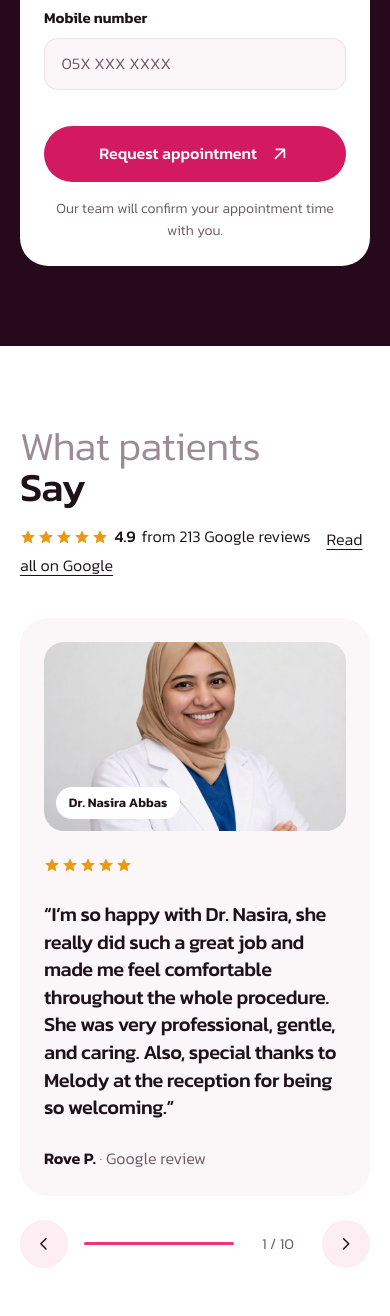
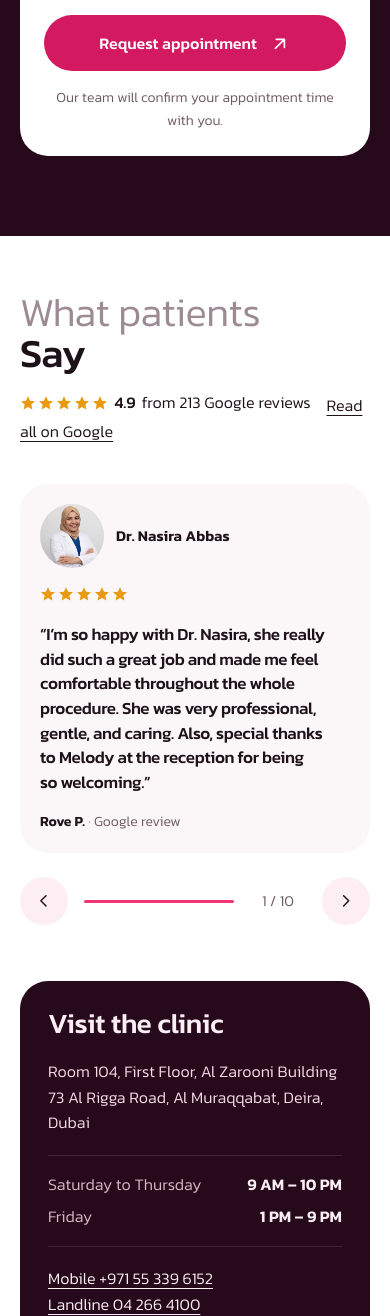
Before and after one commit to hasheebdentalclinic-sudo/Pearlecent-Shifah-Medical-Center-, a PHP site: page / in a window 390 px wide. Shown: the part 4840-6156 px from the top of the page. Run offline with PHP 8.4, Linux system fonts and the light colour scheme.

Commit message:
Mobile: smaller hero and compact reviews
Co-Authored-By: Claude Opus 5.5 <noreply@anthropic.com>
Claude-Session: https://claude.ai/code/session_017qCPQQxzanc4XPe6tqL491

```diff
--- a/about.html
+++ b/about.html
@@ -12,7 +12,7 @@
 <link rel="icon" href="assets/img/mark.svg" type="image/svg+xml">
 <link rel="preload" href="assets/fonts/anton-400.woff2" as="font" type="font/woff2" crossorigin>
 <link rel="preload" href="assets/fonts/kanit-300.woff2" as="font" type="font/woff2" crossorigin>
-<link rel="stylesheet" href="assets/css/site.css?v=18">
+<link rel="stylesheet" href="assets/css/site.css?v=19">
 <script>document.documentElement.classList.add('js')</script>
 <script type="application/ld+json">{"@context":"https://schema.org","@type":"Dentist","name":"Pearlecent Shifah Medical Center L.L.C.","telephone":"+971 55 339 6152","address":{"@type":"PostalAddress","streetAddress":"Room 104, Al Zarooni Building, 73 Al Rigga Road","addressLocality":"Deira, Dubai","addressCountry":"AE"},"geo":{"@type":"GeoCoordinates","latitude":25.2624015,"longitude":55.3266563},"openingHours":["Sa-Th 09:00-22:00","Fr 13:00-21:00"],"sameAs":["https://www.instagram.com/pearlescent_dental","https://www.tiktok.com/@pearlecentshifah"]}</script>
 </head>
@@ -166,6 +166,6 @@
     <p><a href="about.html">About</a><a href="treatments.html">Treatments</a><a href="index.html#visit">Contact</a></p></div>
 </footer>
 <a class="wa-float" href="https://wa.me/971553396152" target="_blank" rel="noopener" data-wa-float aria-label="Chat with Pearlecent"><svg viewBox="0 0 24 24" aria-hidden="true"><path d="M4 5.5A2.5 2.5 0 0 1 6.5 3h11A2.5 2.5 0 0 1 20 5.5v8a2.5 2.5 0 0 1-2.5 2.5H10l-4.2 3.6c-.5.4-1.3.1-1.3-.6V16A2.5 2.5 0 0 1 4 13.5z" fill="none" stroke="currentColor" stroke-width="1.8" stroke-linejoin="round"/><path d="M8.5 8.5h7M8.5 11.5h4.5" stroke="currentColor" stroke-width="1.8" stroke-linecap="round"/></svg><span>Chat with us</span></a>
-<script src="assets/js/site.js?v=18" defer></script>
+<script src="assets/js/site.js?v=19" defer></script>
 </body>
 </html>
--- a/assets/css/site.css
+++ b/assets/css/site.css
@@ -804,3 +804,18 @@ h2, h3 { letter-spacing: -0.01em; }
   .steps h3 { font-size: .875rem; }
   .steps p { display: none; }
 }
+
+/* v14: tighter mobile hero and reviews */
+@media (max-width: 47.99em) {
+  .hero2__h { font-size: 12.5vw; }
+  .hero2__photo { width: 72%; margin: .25rem auto 0; }
+  .hero2__bubble { font-size: .9375rem; padding: .9rem 1.1rem; }
+  .hero2__open b { font-size: 1.2rem; }
+  .reviews { padding-block: 3.5rem; }
+  .slide { gap: 1rem; padding: 1.25rem; }
+  .slide__pic { aspect-ratio: auto; display: grid; grid-template-columns: 4rem 1fr; align-items: center; gap: .75rem; background: none; border-radius: 0; overflow: visible; }
+  .slide__pic img { width: 4rem; height: 4rem; border-radius: 50%; object-position: 50% 20%; }
+  .slide__pic figcaption { position: static; padding: 0; background: none; box-shadow: none; font-size: .9375rem; }
+  .slide__quote p { margin-top: .75rem; font-size: 1.0625rem; line-height: 1.45; }
+  .slide__quote footer { margin-top: 1rem; font-size: .875rem; }
+}
--- a/dentists/ankur.html
+++ b/dentists/ankur.html
@@ -12,7 +12,7 @@
 <link rel="icon" href="../assets/img/mark.svg" type="image/svg+xml">
 <link rel="preload" href="../assets/fonts/anton-400.woff2" as="font" type="font/woff2" crossorigin>
 <link rel="preload" href="../assets/fonts/kanit-300.woff2" as="font" type="font/woff2" crossorigin>
-<link rel="stylesheet" href="../assets/css/site.css?v=18">
+<link rel="stylesheet" href="../assets/css/site.css?v=19">
 <script>document.documentElement.classList.add('js')</script>
 <script type="application/ld+json">{"@context":"https://schema.org","@type":"Dentist","name":"Pearlecent Shifah Medical Center L.L.C.","telephone":"+971 55 339 6152","address":{"@type":"PostalAddress","streetAddress":"Room 104, Al Zarooni Building, 73 Al Rigga Road","addressLocality":"Deira, Dubai","addressCountry":"AE"},"geo":{"@type":"GeoCoordinates","latitude":25.2624015,"longitude":55.3266563},"openingHours":["Sa-Th 09:00-22:00","Fr 13:00-21:00"],"sameAs":["https://www.instagram.com/pearlescent_dental","https://www.tiktok.com/@pearlecentshifah"]}</script>
 </head>
@@ -135,6 +135,6 @@
     <p><a href="../about.html">About</a><a href="../treatments.html">Treatments</a><a href="../index.html#visit">Contact</a></p></div>
 </footer>
 <a class="wa-float" href="https://wa.me/971553396152" target="_blank" rel="noopener" data-wa-float aria-label="Chat with Pearlecent"><svg viewBox="0 0 24 24" aria-hidden="true"><path d="M4 5.5A2.5 2.5 0 0 1 6.5 3h11A2.5 2.5 0 0 1 20 5.5v8a2.5 2.5 0 0 1-2.5 2.5H10l-4.2 3.6c-.5.4-1.3.1-1.3-.6V16A2.5 2.5 0 0 1 4 13.5z" fill="none" stroke="currentColor" stroke-width="1.8" stroke-linejoin="round"/><path d="M8.5 8.5h7M8.5 11.5h4.5" stroke="currentColor" stroke-width="1.8" stroke-linecap="round"/></svg><span>Chat with us</span></a>
-<script src="../assets/js/site.js?v=18" defer></script>
+<script src="../assets/js/site.js?v=19" defer></script>
 </body>
 </html>
--- a/dentists/faseela.html
+++ b/dentists/faseela.html
@@ -12,7 +12,7 @@
 <link rel="icon" href="../assets/img/mark.svg" type="image/svg+xml">
 <link rel="preload" href="../assets/fonts/anton-400.woff2" as="font" type="font/woff2" crossorigin>
 <link rel="preload" href="../assets/fonts/kanit-300.woff2" as="font" type="font/woff2" crossorigin>
-<link rel="stylesheet" href="../assets/css/site.css?v=18">
+<link rel="stylesheet" href="../assets/css/site.css?v=19">
 <script>document.documentElement.classList.add('js')</script>
 <script type="application/ld+json">{"@context":"https://schema.org","@type":"Dentist","name":"Pearlecent Shifah Medical Center L.L.C.","telephone":"+971 55 339 6152","address":{"@type":"PostalAddress","streetAddress":"Room 104, Al Zarooni Building, 73 Al Rigga Road","addressLocality":"Deira, Dubai","addressCountry":"AE"},"geo":{"@type":"GeoCoordinates","latitude":25.2624015,"longitude":55.3266563},"openingHours":["Sa-Th 09:00-22:00","Fr 13:00-21:00"],"sameAs":["https://www.instagram.com/pearlescent_dental","https://www.tiktok.com/@pearlecentshifah"]}</script>
 </head>
@@ -135,6 +135,6 @@
     <p><a href="../about.html">About</a><a href="../treatments.html">Treatments</a><a href="../index.html#visit">Contact</a></p></div>
 </footer>
 <a class="wa-float" href="https://wa.me/971553396152" target="_blank" rel="noopener" data-wa-float aria-label="Chat with Pearlecent"><svg viewBox="0 0 24 24" aria-hidden="true"><path d="M4 5.5A2.5 2.5 0 0 1 6.5 3h11A2.5 2.5 0 0 1 20 5.5v8a2.5 2.5 0 0 1-2.5 2.5H10l-4.2 3.6c-.5.4-1.3.1-1.3-.6V16A2.5 2.5 0 0 1 4 13.5z" fill="none" stroke="currentColor" stroke-width="1.8" stroke-linejoin="round"/><path d="M8.5 8.5h7M8.5 11.5h4.5" stroke="currentColor" stroke-width="1.8" stroke-linecap="round"/></svg><span>Chat with us</span></a>
-<script src="../assets/js/site.js?v=18" defer></script>
+<script src="../assets/js/site.js?v=19" defer></script>
 </body>
 </html>
--- a/dentists/krishna.html
+++ b/dentists/krishna.html
@@ -12,7 +12,7 @@
 <link rel="icon" href="../assets/img/mark.svg" type="image/svg+xml">
 <link rel="preload" href="../assets/fonts/anton-400.woff2" as="font" type="font/woff2" crossorigin>
 <link rel="preload" href="../assets/fonts/kanit-300.woff2" as="font" type="font/woff2" crossorigin>
-<link rel="stylesheet" href="../assets/css/site.css?v=18">
+<link rel="stylesheet" href="../assets/css/site.css?v=19">
 <script>document.documentElement.classList.add('js')</script>
 <script type="application/ld+json">{"@context":"https://schema.org","@type":"Dentist","name":"Pearlecent Shifah Medical Center L.L.C.","telephone":"+971 55 339 6152","address":{"@type":"PostalAddress","streetAddress":"Room 104, Al Zarooni Building, 73 Al Rigga Road","addressLocality":"Deira, Dubai","addressCountry":"AE"},"geo":{"@type":"GeoCoordinates","latitude":25.2624015,"longitude":55.3266563},"openingHours":["Sa-Th 09:00-22:00","Fr 13:00-21:00"],"sameAs":["https://www.instagram.com/pearlescent_dental","https://www.tiktok.com/@pearlecentshifah"]}</script>
 </head>
@@ -135,6 +135,6 @@
     <p><a href="../about.html">About</a><a href="../treatments.html">Treatments</a><a href="../index.html#visit">Contact</a></p></div>
 </footer>
 <a class="wa-float" href="https://wa.me/971553396152" target="_blank" rel="noopener" data-wa-float aria-label="Chat with Pearlecent"><svg viewBox="0 0 24 24" aria-hidden="true"><path d="M4 5.5A2.5 2.5 0 0 1 6.5 3h11A2.5 2.5 0 0 1 20 5.5v8a2.5 2.5 0 0 1-2.5 2.5H10l-4.2 3.6c-.5.4-1.3.1-1.3-.6V16A2.5 2.5 0 0 1 4 13.5z" fill="none" stroke="currentColor" stroke-width="1.8" stroke-linejoin="round"/><path d="M8.5 8.5h7M8.5 11.5h4.5" stroke="currentColor" stroke-width="1.8" stroke-linecap="round"/></svg><span>Chat with us</span></a>
-<script src="../assets/js/site.js?v=18" defer></script>
+<script src="../assets/js/site.js?v=19" defer></script>
 </body>
 </html>
--- a/dentists/nasira.html
+++ b/dentists/nasira.html
@@ -12,7 +12,7 @@
 <link rel="icon" href="../assets/img/mark.svg" type="image/svg+xml">
 <link rel="preload" href="../assets/fonts/anton-400.woff2" as="font" type="font/woff2" crossorigin>
 <link rel="preload" href="../assets/fonts/kanit-300.woff2" as="font" type="font/woff2" crossorigin>
-<link rel="stylesheet" href="../assets/css/site.css?v=18">
+<link rel="stylesheet" href="../assets/css/site.css?v=19">
 <script>document.documentElement.classList.add('js')</script>
 <script type="application/ld+json">{"@context":"https://schema.org","@type":"Dentist","name":"Pearlecent Shifah Medical Center L.L.C.","telephone":"+971 55 339 6152","address":{"@type":"PostalAddress","streetAddress":"Room 104, Al Zarooni Building, 73 Al Rigga Road","addressLocality":"Deira, Dubai","addressCountry":"AE"},"geo":{"@type":"GeoCoordinates","latitude":25.2624015,"longitude":55.3266563},"openingHours":["Sa-Th 09:00-22:00","Fr 13:00-21:00"],"sameAs":["https://www.instagram.com/pearlescent_dental","https://www.tiktok.com/@pearlecentshifah"]}</script>
 </head>
@@ -135,6 +135,6 @@
     <p><a href="../about.html">About</a><a href="../treatments.html">Treatments</a><a href="../index.html#visit">Contact</a></p></div>
 </footer>
 <a class="wa-float" href="https://wa.me/971553396152" target="_blank" rel="noopener" data-wa-float aria-label="Chat with Pearlecent"><svg viewBox="0 0 24 24" aria-hidden="true"><path d="M4 5.5A2.5 2.5 0 0 1 6.5 3h11A2.5 2.5 0 0 1 20 5.5v8a2.5 2.5 0 0 1-2.5 2.5H10l-4.2 3.6c-.5.4-1.3.1-1.3-.6V16A2.5 2.5 0 0 1 4 13.5z" fill="none" stroke="currentColor" stroke-width="1.8" stroke-linejoin="round"/><path d="M8.5 8.5h7M8.5 11.5h4.5" stroke="currentColor" stroke-width="1.8" stroke-linecap="round"/></svg><span>Chat with us</span></a>
-<script src="../assets/js/site.js?v=18" defer></script>
+<script src="../assets/js/site.js?v=19" defer></script>
 </body>
 </html>
--- a/dentists/sangeetha.html
+++ b/dentists/sangeetha.html
@@ -12,7 +12,7 @@
 <link rel="icon" href="../assets/img/mark.svg" type="image/svg+xml">
 <link rel="preload" href="../assets/fonts/anton-400.woff2" as="font" type="font/woff2" crossorigin>
 <link rel="preload" href="../assets/fonts/kanit-300.woff2" as="font" type="font/woff2" crossorigin>
-<link rel="stylesheet" href="../assets/css/site.css?v=18">
+<link rel="stylesheet" href="../assets/css/site.css?v=19">
 <script>document.documentElement.classList.add('js')</script>
 <script type="application/ld+json">{"@context":"https://schema.org","@type":"Dentist","name":"Pearlecent Shifah Medical Center L.L.C.","telephone":"+971 55 339 6152","address":{"@type":"PostalAddress","streetAddress":"Room 104, Al Zarooni Building, 73 Al Rigga Road","addressLocality":"Deira, Dubai","addressCountry":"AE"},"geo":{"@type":"GeoCoordinates","latitude":25.2624015,"longitude":55.3266563},"openingHours":["Sa-Th 09:00-22:00","Fr 13:00-21:00"],"sameAs":["https://www.instagram.com/pearlescent_dental","https://www.tiktok.com/@pearlecentshifah"]}</script>
 </head>
@@ -135,6 +135,6 @@
     <p><a href="../about.html">About</a><a href="../treatments.html">Treatments</a><a href="../index.html#visit">Contact</a></p></div>
 </footer>
 <a class="wa-float" href="https://wa.me/971553396152" target="_blank" rel="noopener" data-wa-float aria-label="Chat with Pearlecent"><svg viewBox="0 0 24 24" aria-hidden="true"><path d="M4 5.5A2.5 2.5 0 0 1 6.5 3h11A2.5 2.5 0 0 1 20 5.5v8a2.5 2.5 0 0 1-2.5 2.5H10l-4.2 3.6c-.5.4-1.3.1-1.3-.6V16A2.5 2.5 0 0 1 4 13.5z" fill="none" stroke="currentColor" stroke-width="1.8" stroke-linejoin="round"/><path d="M8.5 8.5h7M8.5 11.5h4.5" stroke="currentColor" stroke-width="1.8" stroke-linecap="round"/></svg><span>Chat with us</span></a>
-<script src="../assets/js/site.js?v=18" defer></script>
+<script src="../assets/js/site.js?v=19" defer></script>
 </body>
 </html>
--- a/index.html
+++ b/index.html
@@ -12,7 +12,7 @@
 <link rel="icon" href="assets/img/mark.svg" type="image/svg+xml">
 <link rel="preload" href="assets/fonts/anton-400.woff2" as="font" type="font/woff2" crossorigin>
 <link rel="preload" href="assets/fonts/kanit-300.woff2" as="font" type="font/woff2" crossorigin>
-<link rel="stylesheet" href="assets/css/site.css?v=18">
+<link rel="stylesheet" href="assets/css/site.css?v=19">
 <script>document.documentElement.classList.add('js')</script>
 <script type="application/ld+json">{"@context":"https://schema.org","@type":"Dentist","name":"Pearlecent Shifah Medical Center L.L.C.","telephone":"+971 55 339 6152","address":{"@type":"PostalAddress","streetAddress":"Room 104, Al Zarooni Building, 73 Al Rigga Road","addressLocality":"Deira, Dubai","addressCountry":"AE"},"geo":{"@type":"GeoCoordinates","latitude":25.2624015,"longitude":55.3266563},"openingHours":["Sa-Th 09:00-22:00","Fr 13:00-21:00"],"sameAs":["https://www.instagram.com/pearlescent_dental","https://www.tiktok.com/@pearlecentshifah"]}</script>
 </head>
@@ -280,6 +280,6 @@
     <p><a href="about.html">About</a><a href="treatments.html">Treatments</a><a href="index.html#visit">Contact</a></p></div>
 </footer>
 <a class="wa-float" href="https://wa.me/971553396152" target="_blank" rel="noopener" data-wa-float aria-label="Chat with Pearlecent"><svg viewBox="0 0 24 24" aria-hidden="true"><path d="M4 5.5A2.5 2.5 0 0 1 6.5 3h11A2.5 2.5 0 0 1 20 5.5v8a2.5 2.5 0 0 1-2.5 2.5H10l-4.2 3.6c-.5.4-1.3.1-1.3-.6V16A2.5 2.5 0 0 1 4 13.5z" fill="none" stroke="currentColor" stroke-width="1.8" stroke-linejoin="round"/><path d="M8.5 8.5h7M8.5 11.5h4.5" stroke="currentColor" stroke-width="1.8" stroke-linecap="round"/></svg><span>Chat with us</span></a>
-<script src="assets/js/site.js?v=18" defer></script>
+<script src="assets/js/site.js?v=19" defer></script>
 </body>
 </html>
--- a/treatments.html
+++ b/treatments.html
@@ -12,7 +12,7 @@
 <link rel="icon" href="assets/img/mark.svg" type="image/svg+xml">
 <link rel="preload" href="assets/fonts/anton-400.woff2" as="font" type="font/woff2" crossorigin>
 <link rel="preload" href="assets/fonts/kanit-300.woff2" as="font" type="font/woff2" crossorigin>
-<link rel="stylesheet" href="assets/css/site.css?v=18">
+<link rel="stylesheet" href="assets/css/site.css?v=19">
 <script>document.documentElement.classList.add('js')</script>
 <script type="application/ld+json">{"@context":"https://schema.org","@type":"Dentist","name":"Pearlecent Shifah Medical Center L.L.C.","telephone":"+971 55 339 6152","address":{"@type":"PostalAddress","streetAddress":"Room 104, Al Zarooni Building, 73 Al Rigga Road","addressLocality":"Deira, Dubai","addressCountry":"AE"},"geo":{"@type":"GeoCoordinates","latitude":25.2624015,"longitude":55.3266563},"openingHours":["Sa-Th 09:00-22:00","Fr 13:00-21:00"],"sameAs":["https://www.instagram.com/pearlescent_dental","https://www.tiktok.com/@pearlecentshifah"]}</script>
 </head>
@@ -130,6 +130,6 @@
     <p><a href="about.html">About</a><a href="treatments.html">Treatments</a><a href="index.html#visit">Contact</a></p></div>
 </footer>
 <a class="wa-float" href="https://wa.me/971553396152" target="_blank" rel="noopener" data-wa-float aria-label="Chat with Pearlecent"><svg viewBox="0 0 24 24" aria-hidden="true"><path d="M4 5.5A2.5 2.5 0 0 1 6.5 3h11A2.5 2.5 0 0 1 20 5.5v8a2.5 2.5 0 0 1-2.5 2.5H10l-4.2 3.6c-.5.4-1.3.1-1.3-.6V16A2.5 2.5 0 0 1 4 13.5z" fill="none" stroke="currentColor" stroke-width="1.8" stroke-linejoin="round"/><path d="M8.5 8.5h7M8.5 11.5h4.5" stroke="currentColor" stroke-width="1.8" stroke-linecap="round"/></svg><span>Chat with us</span></a>
-<script src="assets/js/site.js?v=18" defer></script>
+<script src="assets/js/site.js?v=19" defer></script>
 </body>
 </html>
```
